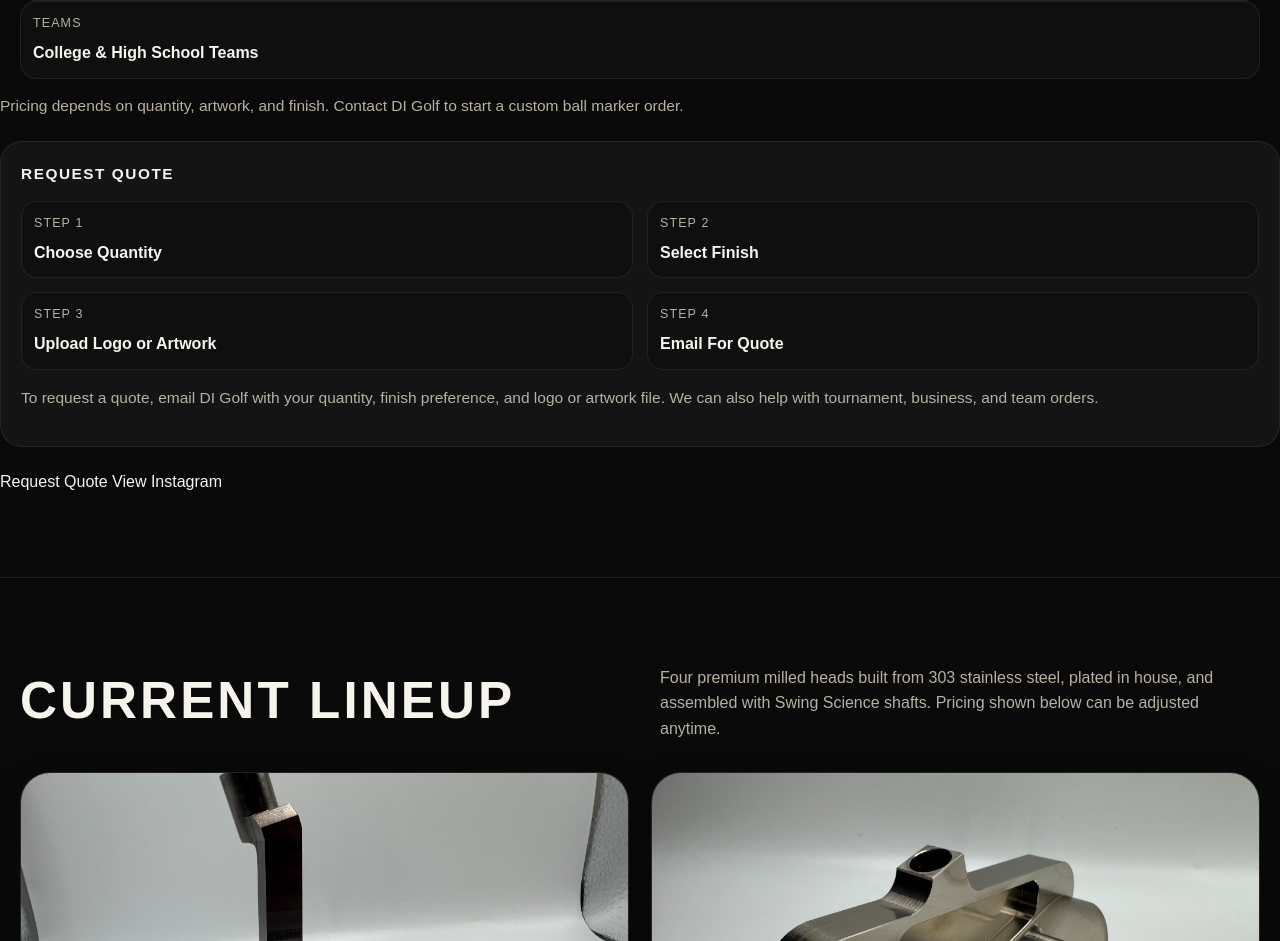
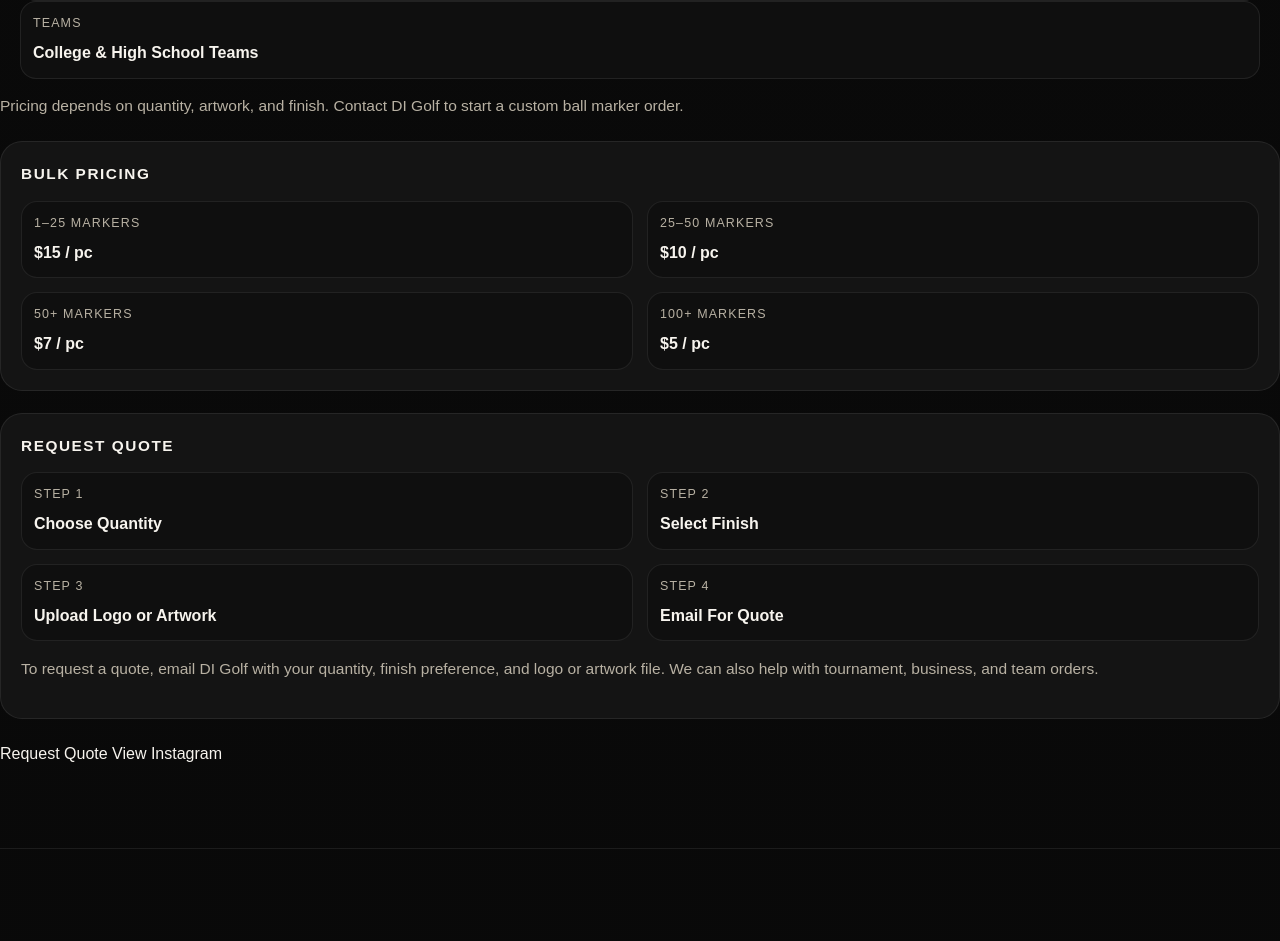
Before and after one commit to DiGolf26/Di-Golf-, a plain HTML site: page index.html in a window 1280 px wide. Shown: the part 5482-6423 px from the top of the page. Drawn offline with Linux system fonts and the light colour scheme.

Commit message:
Update index.html

```diff
--- a/index.html
+++ b/index.html
@@ -708,7 +708,15 @@
             <p class="note">
               Pricing depends on quantity, artwork, and finish. Contact DI Golf to start a custom ball marker order.
             </p>
-
+      <div class="spec-box">
+  <h4>Bulk Pricing</h4>
+  <div class="spec-grid">
+    <div class="spec"><span>1–25 Markers</span><strong>$15 / pc</strong></div>
+    <div class="spec"><span>25–50 Markers</span><strong>$10 / pc</strong></div>
+    <div class="spec"><span>50+ Markers</span><strong>$7 / pc</strong></div>
+    <div class="spec"><span>100+ Markers</span><strong>$5 / pc</strong></div>
+  </div>
+</div>
             <div class="spec-box">
               <h4>Request Quote</h4>
               <div class="spec-grid">
```
